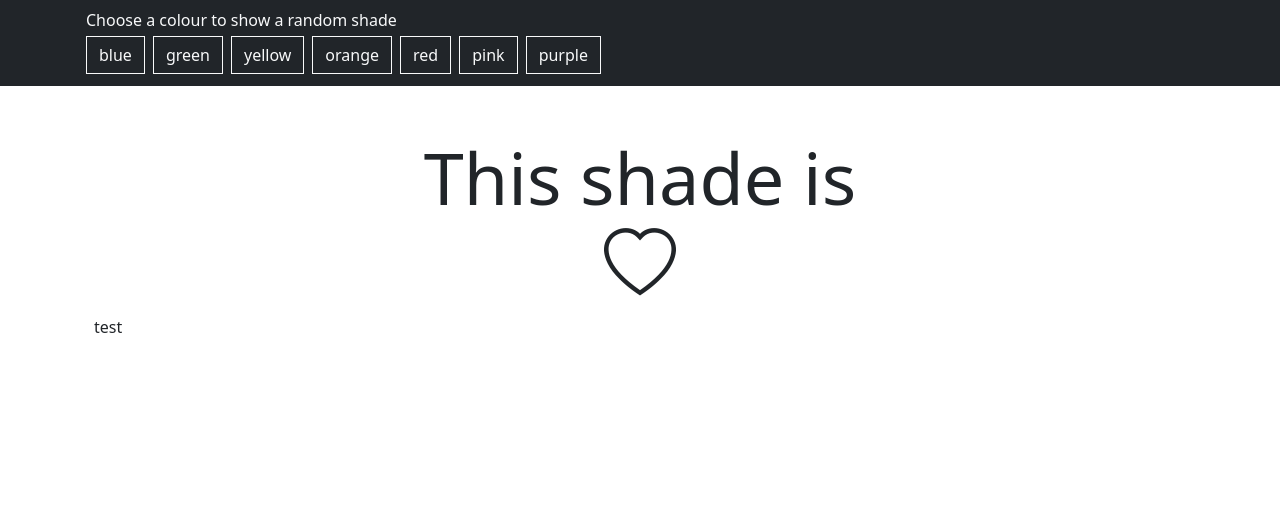
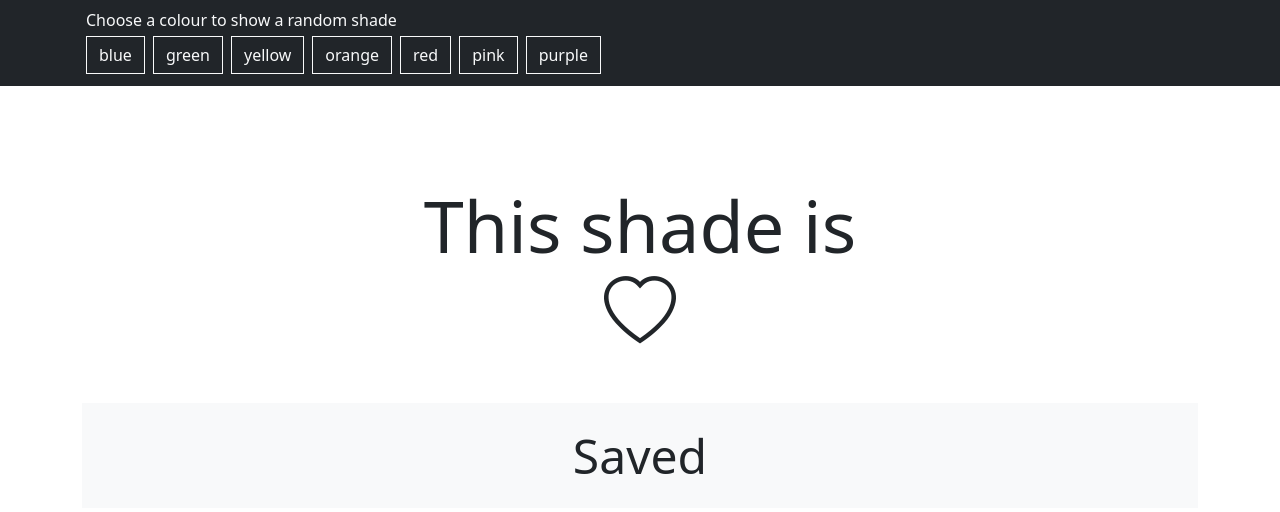
Before and after one commit to pisanzapra/random-colour, a React (Create React App) app: page / in a window 1280 px wide. Shown: the top 512 px of the page. Built offline with nearby package versions, Linux system fonts and the light colour scheme; no server answers.

Commit message:
Set up logic for saving shades to shortlist

```diff
--- a/public/index.html
+++ b/public/index.html
@@ -24,7 +24,7 @@
       work correctly both with client-side routing and a non-root public URL.
       Learn how to configure a non-root public URL by running `npm run build`.
     -->
-    <title>React App</title>
+    <title>Shade Shortlist</title>
   </head>
   <body>
     <noscript>You need to enable JavaScript to run this app.</noscript>
--- a/src/App.js
+++ b/src/App.js
@@ -5,7 +5,9 @@ import TopBar from "./components/TopBar";
 import MainContent from "./components/MainContent";
 
 function App() {
+  const hues = ["blue", "green", "yellow", "orange", "red", "pink", "purple"];
   const [colour, setColour] = useState();
+  const [shortlist, setShortlist] = useState([]);
 
   // Return a random hex based on the requested hue
   // Default is blue
@@ -25,17 +27,48 @@ function App() {
     }
   };
 
+  // Load shortlisted colours from local storage
+  const loadExistingShortlist = () => {
+    const retrievedData = localStorage.getItem("storedColours");
+    if (!retrievedData) {
+      return;
+    }
+    const shortlistLatest = JSON.parse(retrievedData);
+    setShortlist(shortlistLatest);
+  };
+
+  // Updates the shortlist array when a colour is saved
+  // And fetches a new colour
+  const addToShortlist = (colour) => {
+    console.log(colour);
+    setShortlist([...shortlist, colour]);
+    fetchColour();
+  };
+
+  // Saves shade to local storage
+  const saveToStorage = (newShortlist) => {
+    localStorage.setItem("storedShortlist", JSON.stringify(newShortlist));
+  };
+
   useEffect(() => {
     // On load, return a random hex
+    // and load the shortlist
     fetchColour();
+    loadExistingShortlist();
   }, []);
 
-  const hues = ["blue", "green", "yellow", "orange", "red", "pink", "purple"];
+  // This runs when 'shortlist' is changed
+  useEffect(() => {
+    saveToStorage(shortlist);
+  }, [shortlist]);
 
   return (
     <React.Fragment>
       <TopBar hues={hues} fetchColour={fetchColour}></TopBar>
-      <MainContent colour={colour}></MainContent>
+      <MainContent
+        colour={colour}
+        addToShortlistHandler={addToShortlist}
+      ></MainContent>
     </React.Fragment>
   );
 }
--- a/src/components/CurrentColour.js
+++ b/src/components/CurrentColour.js
@@ -1,14 +1,15 @@
 import React from "react";
 
 import Heart from "./Heart";
-import ShortlistedArea from "./ShortlistedArea";
 
 const CurrentColour = (props) => {
   return (
-    <div className="display-2 text-center">
-          This shade is {props.colour} <br />
-          <Heart></Heart>
-          </div>
+    <div className="py-5">
+      <div className="display-2 text-center">
+        This shade is {props.colour} <br />
+        <Heart colour={props.colour} addToShortlistHandler={props.addToShortlistHandler}></Heart>
+      </div>
+    </div>
   );
 };
 
--- a/src/components/Heart.js
+++ b/src/components/Heart.js
@@ -1,7 +1,7 @@
 import React from "react";
 
-const Heart = () => {
-  return <i className="bi bi-heart"></i>;
+const Heart = (props) => {
+  return <i className="bi bi-heart" onClick={() => props.addToShortlistHandler(props.colour)}></i>;
 };
 
 export default Heart;
--- a/src/components/MainContent.js
+++ b/src/components/MainContent.js
@@ -10,7 +10,7 @@ const MainContent = (props) => {
       style={{ backgroundColor: `${props.colour}` }}
     >
       <div className="container-md container-fluid flex-fill py-5">
-        <CurrentColour colour={props.colour}></CurrentColour>
+        <CurrentColour colour={props.colour} addToShortlistHandler={props.addToShortlistHandler}></CurrentColour>
         <ShortlistedArea></ShortlistedArea>
       </div>
     </div>
--- a/src/components/ShortlistedArea.js
+++ b/src/components/ShortlistedArea.js
@@ -2,7 +2,8 @@ import React from "react";
 
 const ShortlistedArea = () => {
   return (
-    <div className="container-md container-fluid flex-fill py-2">test</div>
+    <div className="container-md container-fluid flex-fill py-4 bg-light"><div className="display-5 text-center">
+    Saved</div></div>
   );
 };
 
```
